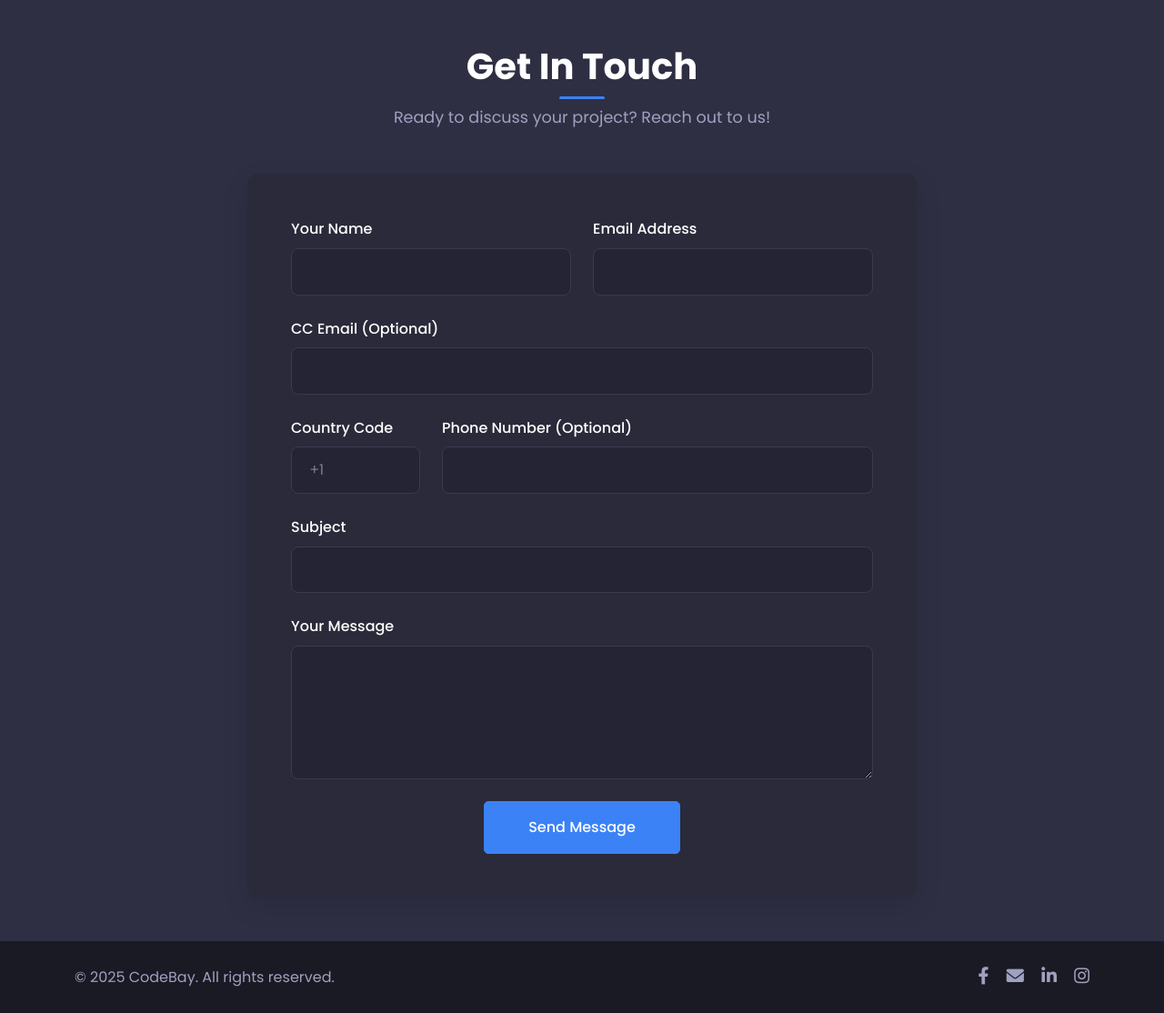
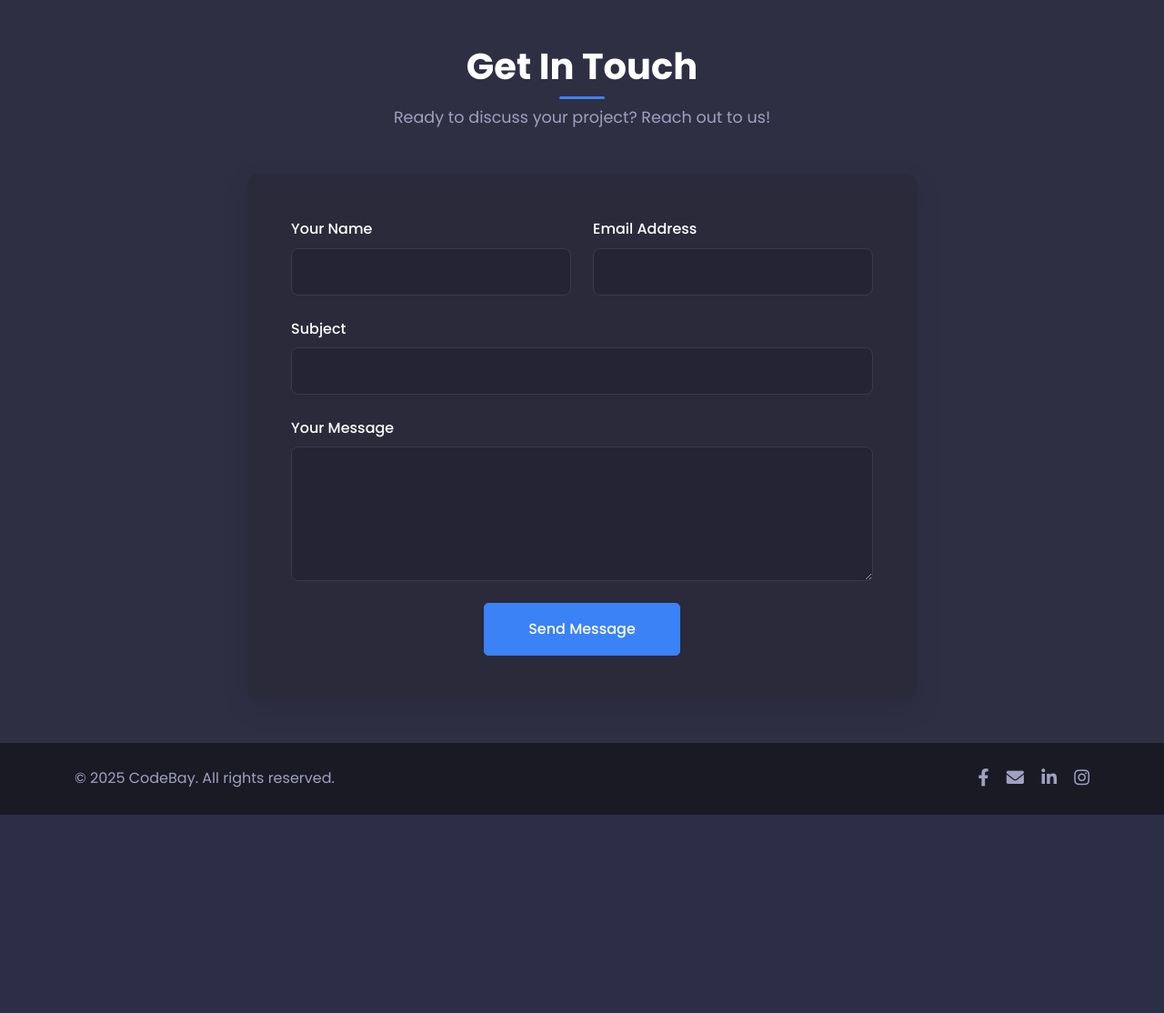
Before and after one commit to CodeBayAgency/website, a Flask app: page / in a window 1280 px wide. Shown: the part 3603-4717 px from the top of the page at 91% size. After the commit the page ends 4499 px from the top, so only its background shows below. Run offline with Flask 3, Linux system fonts and the light colour scheme; some libraries are stand-ins or nearby versions.

Commit message:
Restored to '69109654661c3670d2e6f5f276ca30896d3c93a4'
Replit-Restored-To: 69109654661c3670d2e6f5f276ca30896d3c93a4

```diff
--- a/static/js/main.js
+++ b/static/js/main.js
@@ -127,53 +127,40 @@ document.addEventListener('DOMContentLoaded', function() {
 
     // EmailJS initialization
     if (window.emailjs) {
-        emailjs.init("jkLAd8X0aWHM4emed");
+        emailjs.init({
+            publicKey: "jkLAd8X0aWHM4emed",
+        });
     }
 
     // Contact form submission with EmailJS
-    const contactForm = document.getElementById('contact-form');
+    const contactForm = document.querySelector('.contact-form');
 
     if (contactForm) {
         contactForm.addEventListener('submit', function(e) {
-            // Form validation for prefix and phone
-            const phoneInput = document.getElementById('phone');
-            const prefixInput = document.getElementById('prefix');
-            const errorMessage = document.getElementById('error-message');
+            e.preventDefault(); // Prevent form from submitting to server
+
+            // Update UI to show loading state
+            const submitButton = this.querySelector('button[type="submit"]');
+            submitButton.innerHTML = '<i class="fas fa-spinner fa-spin"></i> Sending...';
+            submitButton.disabled = true;
 
             // Get form data
-            const name = document.getElementById('name').value;
-            const email = document.getElementById('email').value;
-            const cc_email = document.getElementById('cc_email').value;
-            const prefix = document.getElementById('prefix').value;
-            const phone = document.getElementById('phone').value;
-            const message = document.getElementById('message').value;
+            const name = this.querySelector('#name').value;
+            const email = this.querySelector('#email').value;
+            const subject = this.querySelector('#subject').value || 'Contact Form Submission';
+            const message = this.querySelector('#message').value;
 
-            // Set up email parameters exactly matching the template
+            // Prepare template parameters for EmailJS
             const templateParams = {
-                from_name: name,
-                from_email: email,
-                cc_email: cc_email,
-                prefix: prefix,
-                phone: phone,
-                message: message
+                name: name,
+                email: email,
+                subject: subject,
+                message: message,
+                to_email: 'codebay.agency@gmail.com' // The recipient email
             };
 
-            if ((phoneInput.value && !prefixInput.value) || (!phoneInput.value && prefixInput.value)) {
-                e.preventDefault();
-                errorMessage.textContent = 'Please enter both country code and phone number, or leave both empty.';
-                errorMessage.style.display = 'block';
-            } else {
-                errorMessage.style.display = 'none'; // Hide error message if inputs are valid
-                e.preventDefault();
-
-                // Show spinner
-                document.getElementById('spinner').style.display = 'flex';
-
-                // Debugging: Log the parameters
-                console.log("Sending email with parameters:", templateParams);
-
-                // Send the email using EmailJS
-                emailjs.send('service_8etewic', 'template_4aychwg', templateParams)
+            // Send email using EmailJS
+            emailjs.send('default_service', 'template_contact', templateParams)
                 .then(function(response) {
                     console.log('Email sent successfully:', response);
 
@@ -190,10 +177,10 @@ document.addEventListener('DOMContentLoaded', function() {
                     showEmailStatus('error', 'There was a problem sending your message. Please try again later.');
                 })
                 .finally(function() {
-                        // Hide spinner
-                        document.getElementById('spinner').style.display = 'none';
+                    // Reset button state
+                    submitButton.innerHTML = 'Send Message';
+                    submitButton.disabled = false;
                 });
-            }
         });
     }
 
--- a/templates/home.html
+++ b/templates/home.html
@@ -300,7 +300,7 @@
             <div class="row justify-content-center">
                 <div class="col-lg-8">
                     <div class="contact-form-container">
-                        <form class="contact-form" id="contact-form" action="{{ url_for('contact') }}" method="POST">
+                        <form class="contact-form" action="{{ url_for('contact') }}" method="POST">
                             <div class="row">
                                 <div class="col-md-6 mb-4">
                                     <div class="form-group">
@@ -315,28 +315,6 @@
                                     </div>
                                 </div>
                             </div>
-                            <div class="row">
-                                <div class="col-md-12 mb-4">
-                                    <div class="form-group">
-                                        <label for="cc_email" class="form-label">CC Email (Optional)</label>
-                                        <input type="email" class="form-control" id="cc_email" name="cc_email">
-                                    </div>
-                                </div>
-                            </div>
-                            <div class="row">
-                                <div class="col-md-3 mb-4">
-                                    <div class="form-group">
-                                        <label for="prefix" class="form-label">Country Code</label>
-                                        <input type="text" class="form-control" id="prefix" name="prefix" placeholder="+1">
-                                    </div>
-                                </div>
-                                <div class="col-md-9 mb-4">
-                                    <div class="form-group">
-                                        <label for="phone" class="form-label">Phone Number (Optional)</label>
-                                        <input type="tel" class="form-control" id="phone" name="phone">
-                                    </div>
-                                </div>
-                            </div>
                             <div class="form-group mb-4">
                                 <label for="subject" class="form-label">Subject</label>
                                 <input type="text" class="form-control" id="subject" name="subject">
@@ -345,14 +323,8 @@
                                 <label for="message" class="form-label">Your Message</label>
                                 <textarea class="form-control" id="message" name="message" rows="5" required></textarea>
                             </div>
-                            <div id="error-message" class="alert alert-danger mb-4" style="display: none;"></div>
                             <div class="text-center">
                                 <button type="submit" class="btn btn-primary px-5 py-3">Send Message</button>
-                                <div id="spinner" style="display: none; justify-content: center; margin-top: 20px;">
-                                    <div class="spinner-border text-primary" role="status">
-                                        <span class="visually-hidden">Loading...</span>
-                                    </div>
-                                </div>
                             </div>
                             {% with messages = get_flashed_messages(with_categories=true) %}
                                 {% if messages %}
```
Lines whose indentation alone changed are shown as unchanged.
